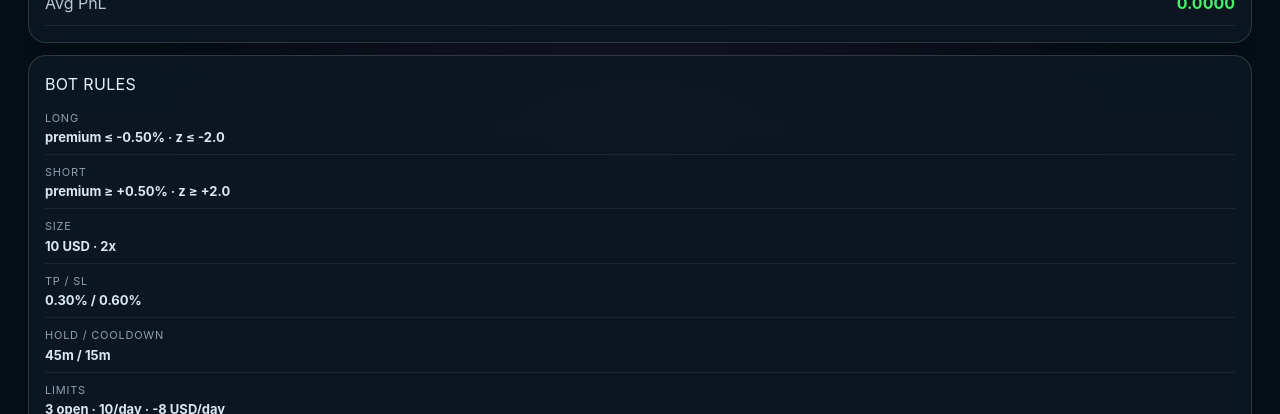
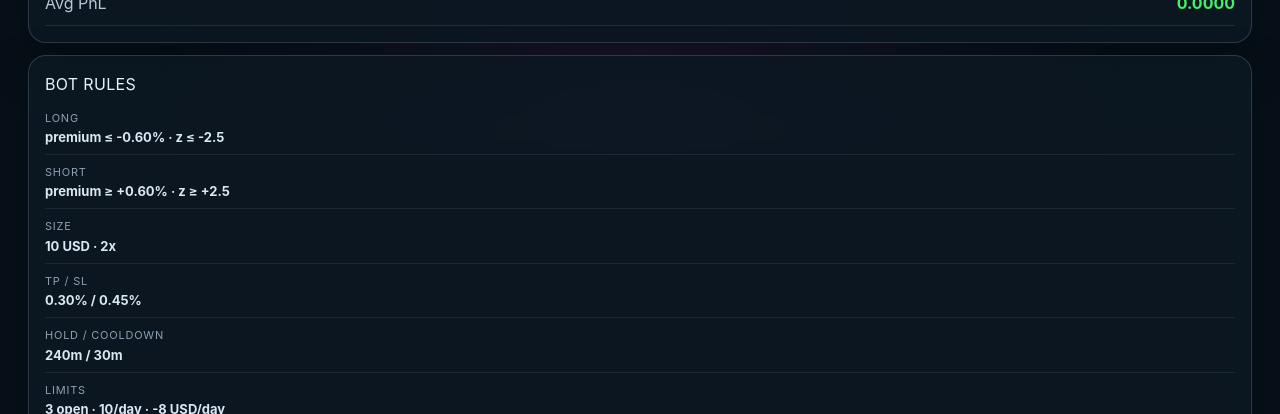
Before and after one commit to MatoB13/matotam, a Next.js app: page /strikebot in a window 1280 px wide. Shown: the part 800-1214 px from the top of the page. Built offline with nearby package versions, Linux system fonts and the light colour scheme.

Commit message:
Update bot variables

```diff
--- a/src/app/strikebot/StrikebotDashboard.tsx
+++ b/src/app/strikebot/StrikebotDashboard.tsx
@@ -463,11 +463,11 @@ export default function StrikebotDashboard({ token }: { token: string }) {
         <article className={`${styles.panel} ${styles.rulesPanel}`}>
           <h2>Bot Rules</h2>
           <div className={styles.rulesCompact}>
-            <div><span>LONG</span><strong>premium ≤ -0.50% · z ≤ -2.0</strong></div>
-            <div><span>SHORT</span><strong>premium ≥ +0.50% · z ≥ +2.0</strong></div>
+            <div><span>LONG</span><strong>premium ≤ -0.60% · z ≤ -2.5</strong></div>
+            <div><span>SHORT</span><strong>premium ≥ +0.60% · z ≥ +2.5</strong></div>
             <div><span>Size</span><strong>10 USD · 2x</strong></div>
-            <div><span>TP / SL</span><strong>0.30% / 0.60%</strong></div>
-            <div><span>Hold / cooldown</span><strong>45m / 15m</strong></div>
+            <div><span>TP / SL</span><strong>0.30% / 0.45%</strong></div>
+            <div><span>Hold / cooldown</span><strong>240m / 30m</strong></div>
             <div><span>Limits</span><strong>3 open · 10/day · -8 USD/day</strong></div>
             <div><span>Loss stop</span><strong>4 consecutive losses</strong></div>
           </div>
```
